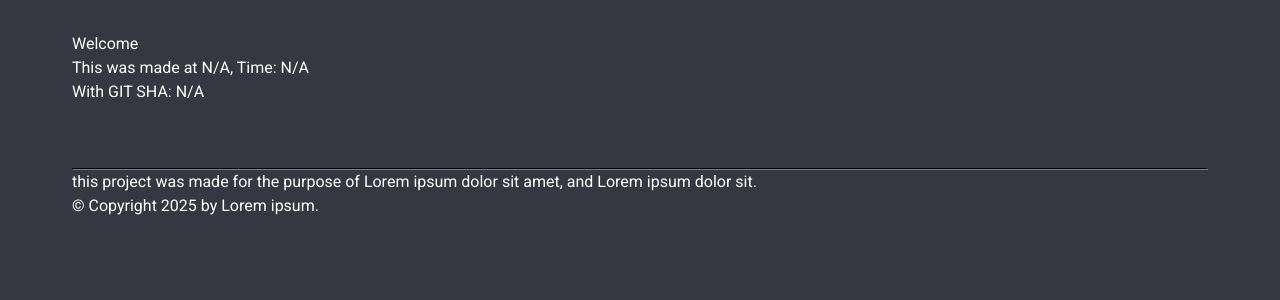
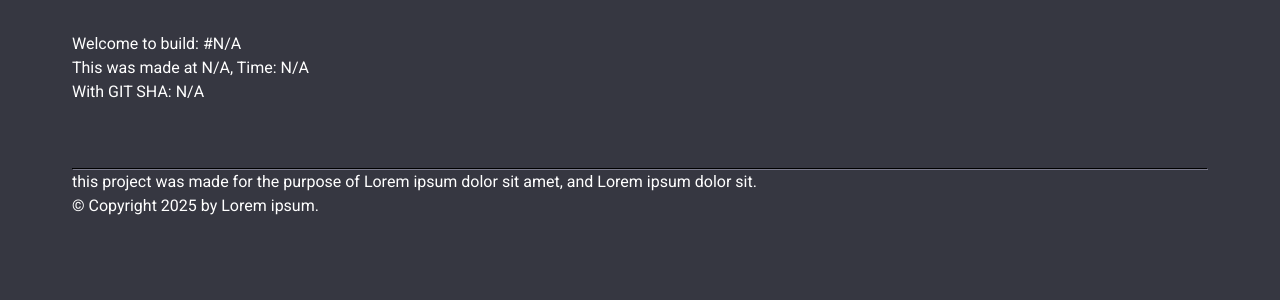
Before and after one commit to DumbBeetle/Flask_Test, a Flask app: page / in a window 1280 px wide. Shown: the part 60-360 px from the top of the page. Run offline with Flask 3, Linux system fonts and the light colour scheme.

```diff
--- a/app.py
+++ b/app.py
@@ -12,7 +12,8 @@ def home_page():
     deploy_date = os.getenv("DEPLOY_DATE", "N/A")
     deploy_time = os.getenv("DEPLOY_TIME", "N/A")
     git_sha = os.getenv("GIT_SHA", "N/A")
-    return render_template("index.html", deploy_date=deploy_date, deploy_time=deploy_time, git_sha=git_sha)
+    build_number = os.getenv("BUILD_NUMBER", "N/A")
+    return render_template("index.html", deploy_date=deploy_date, deploy_time=deploy_time, git_sha=git_sha, build_number=build_number)
 
 @app.route('/about')
 def about_page():
--- a/templates/index.html
+++ b/templates/index.html
@@ -5,7 +5,7 @@
 {% endblock %}
 {% block content %}
 <p>
-	Welcome<br>
+	Welcome to build: #{{ build_number }}<br>
 	This was made at {{ deploy_date }}, Time: {{ deploy_time }}<br>
 	With GIT SHA: {{ git_sha }}
 </p>
```
Also changed, not shown: 2 other files.
